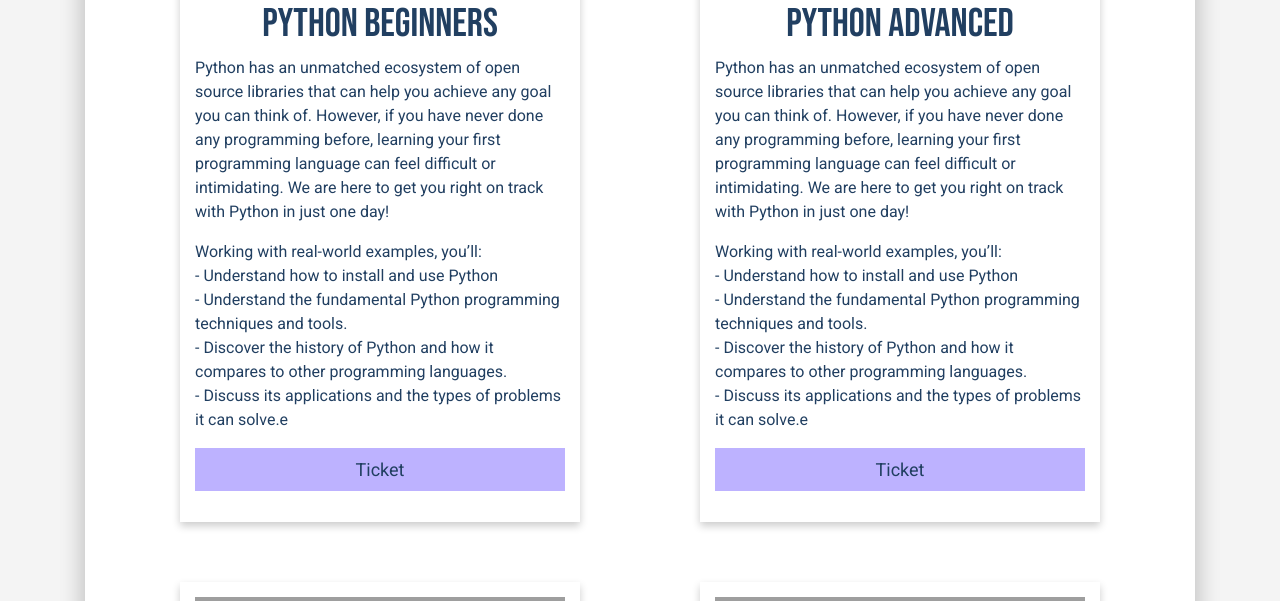
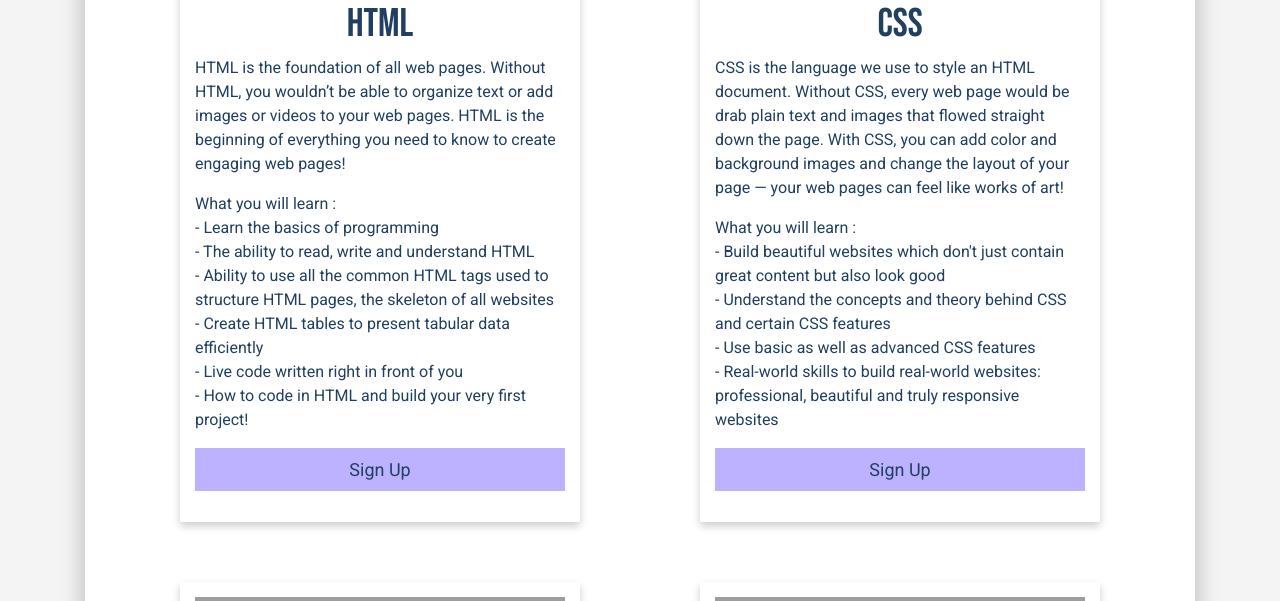
Before and after one commit to kimkesdev/Pride-In-Coding, a Flask app: page /programme in a window 1280 px wide. Shown: the part 1871-2472 px from the top of the page. Run offline with Flask 2, Linux system fonts and the light colour scheme; some libraries are stand-ins or nearby versions; grey boxes are pictures that could not be loaded.

Commit message:
Add content to project cards in programme page

```diff
--- a/templates/programme.html
+++ b/templates/programme.html
@@ -20,7 +20,8 @@
                 <span class="title">Introduction</span>
                 <span>10:00-10:30</span>
             </div>
-        <p>Join us for an intro call and meet everyone at the camp with a morning coffee and perhaps a slice of cake?</p>
+            <p>Join us for an intro call and meet everyone at the camp with a morning coffee and perhaps a slice of
+                cake?</p>
         </section>
     </div>
     <div class="row row-2">
@@ -30,7 +31,8 @@
                 <span class="title">Lecture</span>
                 <span>10:30-12:00</span>
             </div>
-        <p>Learn about the Fundamentals of HTML, CSS, JavaScript or Python and understand coding from both a theoretical and practical point of view. </p>
+            <p>Learn about the Fundamentals of HTML, CSS, JavaScript or Python and understand coding from both a
+                theoretical and practical point of view. </p>
         </section>
     </div>
     <div class="row row-1">
@@ -40,7 +42,8 @@
                 <span class="title">Lunch Break</span>
                 <span>12:00-02:00</span>
             </div>
-        <p>Optional: Networking Call on Zoom at 12:30pm - great opportunity to meet like-minded peers for future collaborations!</p>
+            <p>Optional: Networking Call on Zoom at 12:30pm - great opportunity to meet like-minded peers for future
+                collaborations!</p>
         </section>
     </div>
     <div class="row row-2">
@@ -60,7 +63,8 @@
                 <span class="title">Challenges</span>
                 <span>03:00-04:00</span>
             </div>
-        <p>Pair up with your buddy for the day, and work on a series of programming challenges with the help of our teaching staff.</p>
+            <p>Pair up with your buddy for the day, and work on a series of programming challenges with the help of our
+                teaching staff.</p>
         </section>
     </div>
     <div class="row row-2">
@@ -70,7 +74,8 @@
                 <span class="title">Yoga (Optional)</span>
                 <span>04:00-05:00</span>
             </div>
-        <p>Learning to code can be very intense. Join us for a Zoom Yoga class to relax and chill out after a long day of programming!</p>
+            <p>Learning to code can be very intense. Join us for a Zoom Yoga class to relax and chill out after a long
+                day of programming!</p>
         </section>
     </div>
 </div>
@@ -81,139 +86,84 @@
         <div class="about-content">
             <div class="row project-row">
                 <div class="column">
-<div class="project-card">
+                    <div class="project-card style=" height:500px">
                         <img src="rainbow-snake.jpg" alt="python" style="width:100%">
-  <h1>Python Beginners</h1>
-  <p>Python has an unmatched ecosystem of open source libraries that can help you achieve any goal you can think of.
-      However, if you have never done any programming before, learning your first programming language can feel
-      difficult or intimidating. We are here to get you right on track with Python in just one day!</p>
-  <p>Working with real-world examples, you’ll: <br>
-    - Understand how to install and use Python <br>
-    - Understand the fundamental Python programming techniques and tools. <br>
-    - Discover the history of Python and how it compares to other programming languages. <br>
-    - Discuss its applications and the types of problems it can solve.e</p>
-  <p><button class="project-button"><a href="https://www.eventbrite.com/" target="_blank">Ticket</a></button></p>
+                        <h1>HTML</h1>
+                        <p>HTML is the foundation of all web pages. Without HTML, you wouldn’t be able to organize text
+                            or add images or videos to your web pages. HTML is the beginning of everything you need to
+                            know to create engaging web pages!</p>
+                        <p>What you will learn : <br>
+                            - Learn the basics of programming <br>
+                            - The ability to read, write and understand HTML <br>
+                            - Ability to use all the common HTML tags used to structure HTML pages, the skeleton of all
+                            websites <br>
+                            - Create HTML tables to present tabular data efficiently <br>
+                            - Live code written right in front of you <br>
+                            - How to code in HTML and build your very first project!</p>
+                        <p><button class="project-button"><a href="https://www.eventbrite.com/" target="_blank">Sign
+                                    Up</a></button></p>
                     </div>
                 </div>
                 <div class="column">
                     <div class="project-card">
                         <img src="rainbow-snake.jpg" alt="python" style="width:100%">
-  <h1>Python Advanced</h1>
-  <p>Python has an unmatched ecosystem of open source libraries that can help you achieve any goal you can think of.
-      However, if you have never done any programming before, learning your first programming language can feel
-      difficult or intimidating. We are here to get you right on track with Python in just one day!</p>
-  <p>Working with real-world examples, you’ll: <br>
-    - Understand how to install and use Python <br>
-    - Understand the fundamental Python programming techniques and tools. <br>
-    - Discover the history of Python and how it compares to other programming languages. <br>
-    - Discuss its applications and the types of problems it can solve.e</p>
-  <p><button class="project-button"><a href="https://www.eventbrite.com/" target="_blank">Ticket</a></button></p>
+                        <h1>CSS</h1>
+                        <p>CSS is the language we use to style an HTML document.
+                            Without CSS, every web page would be drab plain text and images that flowed
+                            straight down the
+                            page. With CSS, you can add color and background images and change the layout of your page —
+                            your web pages can feel like works of art!</p>
+                        <p>What you will learn :<br>
+                            - Build beautiful websites which don't just contain great content but also look good <br>
+                            - Understand the concepts and theory behind CSS and certain CSS features <br>
+                            - Use basic as well as advanced CSS features <br>
+                            - Real-world skills to build real-world websites: professional, beautiful and truly
+                            responsive websites</p>
+                        <p><button class="project-button"><a href="https://www.eventbrite.com/" target="_blank">Sign
+                                    Up</a></button></p>
                     </div>
                 </div>
                 <div class="column">
                     <div class="project-card">
                         <img src="rainbow-snake.jpg" alt="python" style="width:100%">
-  <h1>Python Advanced</h1>
-  <p>Python has an unmatched ecosystem of open source libraries that can help you achieve any goal you can think of.
-      However, if you have never done any programming before, learning your first programming language can feel
-      difficult or intimidating. We are here to get you right on track with Python in just one day!</p>
-  <p>Working with real-world examples, you’ll: <br>
+                        <h1>Python</h1>
+                        <p>Python is very simple, yet incredibly powerful programming language. Whilst it is a
+                            general-purpose, versatile, and powerful programming language, it’s a great first
+                            language because it’s concise and easy to read. Whatever you want to do, Python can do it.
+                            From web development to machine learning to data science, Python is the language for you.
+                            This course teaches you the basics of Python syntax, functions, creating console and web
+                            apps, and distribution.
+                        </p>
+                        <p>What you will learn : <br>
                             - Understand how to install and use Python <br>
-    - Understand the fundamental Python programming techniques and tools. <br>
-    - Discover the history of Python and how it compares to other programming languages. <br>
-    - Discuss its applications and the types of problems it can solve.e</p>
-  <p><button class="project-button"><a href="https://www.eventbrite.com/" target="_blank">Ticket</a></button></p>
+                            - Understand the fundamental Python programming techniques and tools <br>
+                            - Discover the history of Python and how it compares to other programming languages <br>
+                            - Discuss its applications and the types of problems it can solve</p>
+                        <p><button class="project-button"><a href="https://www.eventbrite.com/" target="_blank">Sign
+                                    Up</a></button></p>
                     </div>
                 </div>
                 <div class="column">
                     <div class="project-card">
                         <img src="rainbow-snake.jpg" alt="python" style="width:100%">
-  <h1>Python Advanced</h1>
-  <p>Python has an unmatched ecosystem of open source libraries that can help you achieve any goal you can think of.
-      However, if you have never done any programming before, learning your first programming language can feel
-      difficult or intimidating. We are here to get you right on track with Python in just one day!</p>
-  <p>Working with real-world examples, you’ll: <br>
-    - Understand how to install and use Python <br>
-    - Understand the fundamental Python programming techniques and tools. <br>
-    - Discover the history of Python and how it compares to other programming languages. <br>
-    - Discuss its applications and the types of problems it can solve.e</p>
-  <p><button class="project-button"><a href="https://www.eventbrite.com/" target="_blank">Ticket</a></button></p>
+                        <h1>JavaScript</h1>
+                        <p>JavaScript is among the most powerful and flexible programming languages of the web. It is
+                            the world's most popular programming language. It
+                            powers the dynamic behavior on most websites, including this one. You will learn programming
+                            fundamentals and basic object-oriented concepts using the latest JavaScript syntax. The
+                            concepts covered in these lessons lay the foundation for using JavaScript in any
+                            environment.</p>
+                        <p>What you will learn : <br>
+                            - JavaScript fundamentals: variables, if/else, operators, boolean logic, functions, arrays,
+                            objects, loops, strings, etc <br>
+                            - Handle events with JavaScript functions <br>
+                            - Access your data safely through closures and scope <br>
+                            - Build complete web applications with vanilla JavaScript</p>
+                        <p><button class="project-button"><a href="https://www.eventbrite.com/" target="_blank">Sign
+                                    Up</a></button></p>
                     </div>
                 </div>
-<div class="column">
-<div class="project-card">
-  <img src="rainbow-snake.jpg" alt="python" style="width:100%">
-  <h1>Python Advanced</h1>
-  <p>Python has an unmatched ecosystem of open source libraries that can help you achieve any goal you can think of.
-      However, if you have never done any programming before, learning your first programming language can feel
-      difficult or intimidating. We are here to get you right on track with Python in just one day!</p>
-  <p>Working with real-world examples, you’ll: <br>
-    - Understand how to install and use Python <br>
-    - Understand the fundamental Python programming techniques and tools. <br>
-    - Discover the history of Python and how it compares to other programming languages. <br>
-    - Discuss its applications and the types of problems it can solve.e</p>
-  <p><button class="project-button"><a href="https://www.eventbrite.com/" target="_blank">Ticket</a></button></p>
             </div>
-</div><div class="column">
-<div class="project-card">
-  <img src="rainbow-snake.jpg" alt="python" style="width:100%">
-  <h1>Python Advanced</h1>
-  <p>Python has an unmatched ecosystem of open source libraries that can help you achieve any goal you can think of.
-      However, if you have never done any programming before, learning your first programming language can feel
-      difficult or intimidating. We are here to get you right on track with Python in just one day!</p>
-  <p>Working with real-world examples, you’ll: <br>
-    - Understand how to install and use Python <br>
-    - Understand the fundamental Python programming techniques and tools. <br>
-    - Discover the history of Python and how it compares to other programming languages. <br>
-    - Discuss its applications and the types of problems it can solve.e</p>
-  <p><button class="project-button"><a href="https://www.eventbrite.com/" target="_blank">Ticket</a></button></p>
-</div>
-</div><div class="column">
-<div class="project-card">
-  <img src="rainbow-snake.jpg" alt="python" style="width:100%">
-  <h1>Python Advanced</h1>
-  <p>Python has an unmatched ecosystem of open source libraries that can help you achieve any goal you can think of.
-      However, if you have never done any programming before, learning your first programming language can feel
-      difficult or intimidating. We are here to get you right on track with Python in just one day!</p>
-  <p>Working with real-world examples, you’ll: <br>
-    - Understand how to install and use Python <br>
-    - Understand the fundamental Python programming techniques and tools. <br>
-    - Discover the history of Python and how it compares to other programming languages. <br>
-    - Discuss its applications and the types of problems it can solve.e</p>
-  <p><button class="project-button"><a href="https://www.eventbrite.com/" target="_blank">Ticket</a></button></p>
-</div>
-</div><div class="column">
-<div class="project-card">
-  <img src="rainbow-snake.jpg" alt="python" style="width:100%">
-  <h1>Python Advanced</h1>
-  <p>Python has an unmatched ecosystem of open source libraries that can help you achieve any goal you can think of.
-      However, if you have never done any programming before, learning your first programming language can feel
-      difficult or intimidating. We are here to get you right on track with Python in just one day!</p>
-  <p>Working with real-world examples, you’ll: <br>
-    - Understand how to install and use Python <br>
-    - Understand the fundamental Python programming techniques and tools. <br>
-    - Discover the history of Python and how it compares to other programming languages. <br>
-    - Discuss its applications and the types of problems it can solve.e</p>
-  <p><button class="project-button"><a href="https://www.eventbrite.com/" target="_blank">Ticket</a></button></p>
-</div>
-</div><div class="column">
-<div class="project-card">
-  <img src="rainbow-snake.jpg" alt="python" style="width:100%">
-  <h1>Python Advanced</h1>
-  <p>Python has an unmatched ecosystem of open source libraries that can help you achieve any goal you can think of.
-      However, if you have never done any programming before, learning your first programming language can feel
-      difficult or intimidating. We are here to get you right on track with Python in just one day!</p>
-  <p>Working with real-world examples, you’ll: <br>
-    - Understand how to install and use Python <br>
-    - Understand the fundamental Python programming techniques and tools. <br>
-    - Discover the history of Python and how it compares to other programming languages. <br>
-    - Discuss its applications and the types of problems it can solve.e</p>
-  <p><button class="project-button"><a href="https://www.eventbrite.com/" target="_blank">Ticket</a></button></p>
-</div>
-</div>
-
-</div>
-
         </div>
     </div>
 </div>
```
Lines whose indentation alone changed are shown as unchanged.
